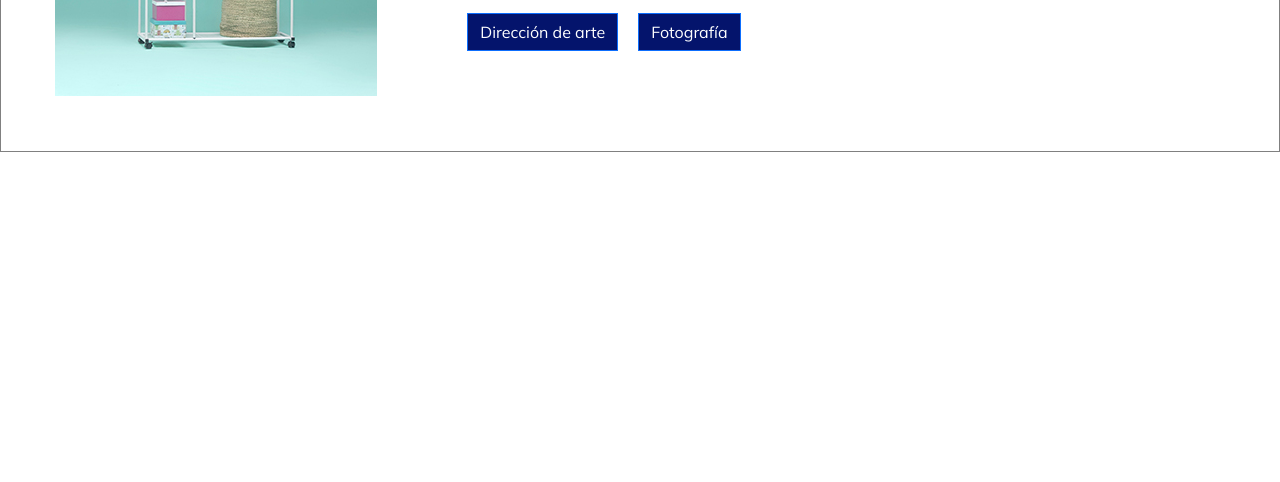
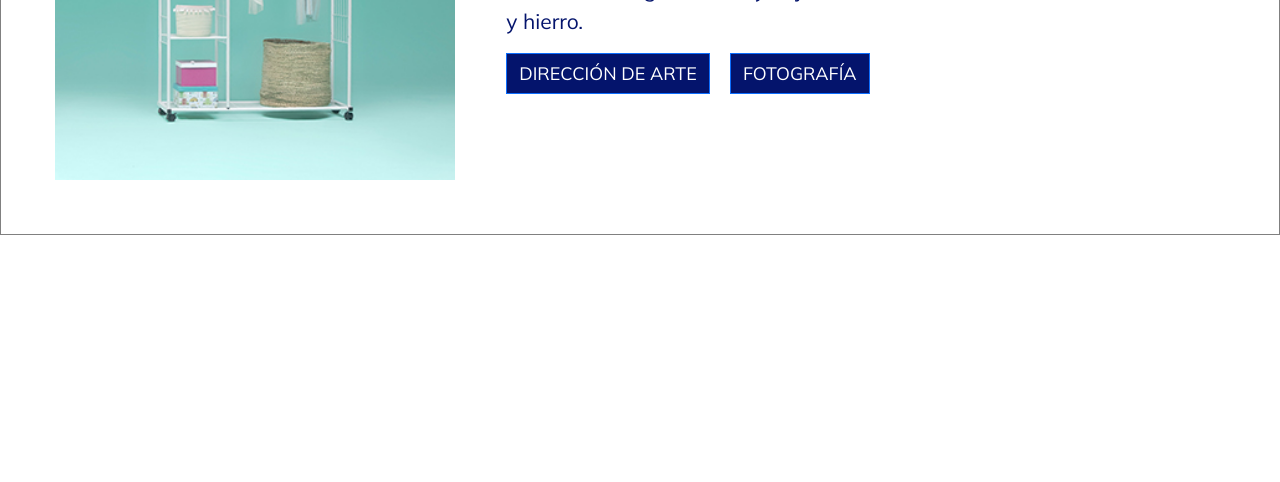
Before and after one commit to lucho97dilo/ProyectoBootstrap, a website: page Desafio2/Ejercicio2.html in a window 1280 px wide. Shown: the part 318-800 px from the top of the page. Drawn offline with Linux system fonts and the light colour scheme.

Commit message:
subo ejerc termin

```diff
--- a/Desafio2/Ejercicio2.html
+++ b/Desafio2/Ejercicio2.html
@@ -18,12 +18,12 @@
            </div>
            <div class=" m-auto ">
               <H1 class="SourceSansBlack">Un caño</H1>
-               <p class="SourceSansRegular">Dirección de arte y fotografia de producto para un caño,marca de <br>
+               <p class="SourceSansRegular">Dirección de arte y fotografia de producto para un caño, marca de <br>
                  articulos de organización y objetos de decoración realizados en aluminio<br>y hierro.
               </p>
               <div >
-                 <button type="button" class="btn btn-primary">Dirección de arte</button>
-                 <button type="button" class="btn btn-primary">Fotografía</button>
+                 <button type="button" class="btn btn-primary ">DIRECCIÓN DE ARTE</button>
+                 <button type="button" class="btn btn-primary">FOTOGRAFÍA</button>
              </div>
             </div>
          </div>
--- a/scss2/style2.scss
+++ b/scss2/style2.scss
@@ -20,9 +20,13 @@
     background-color: #04146c;
     font-family: 'Mulish', sans-serif ;
     font-weight: 400;
+    font-size: 18px;
     margin-right: 1rem;
 
 
+}
+img{
+    min-width: 400px;
 
 }
 
```
Also changed, not shown: css2/style2.css, 1 other file.
